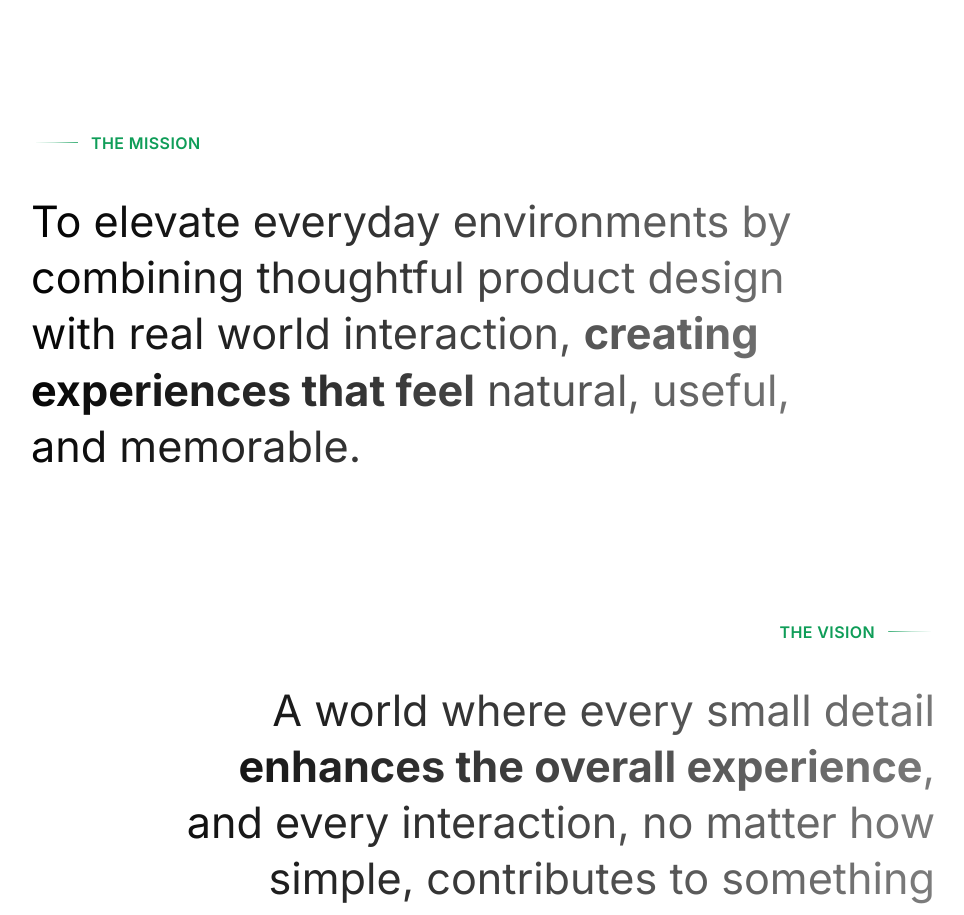
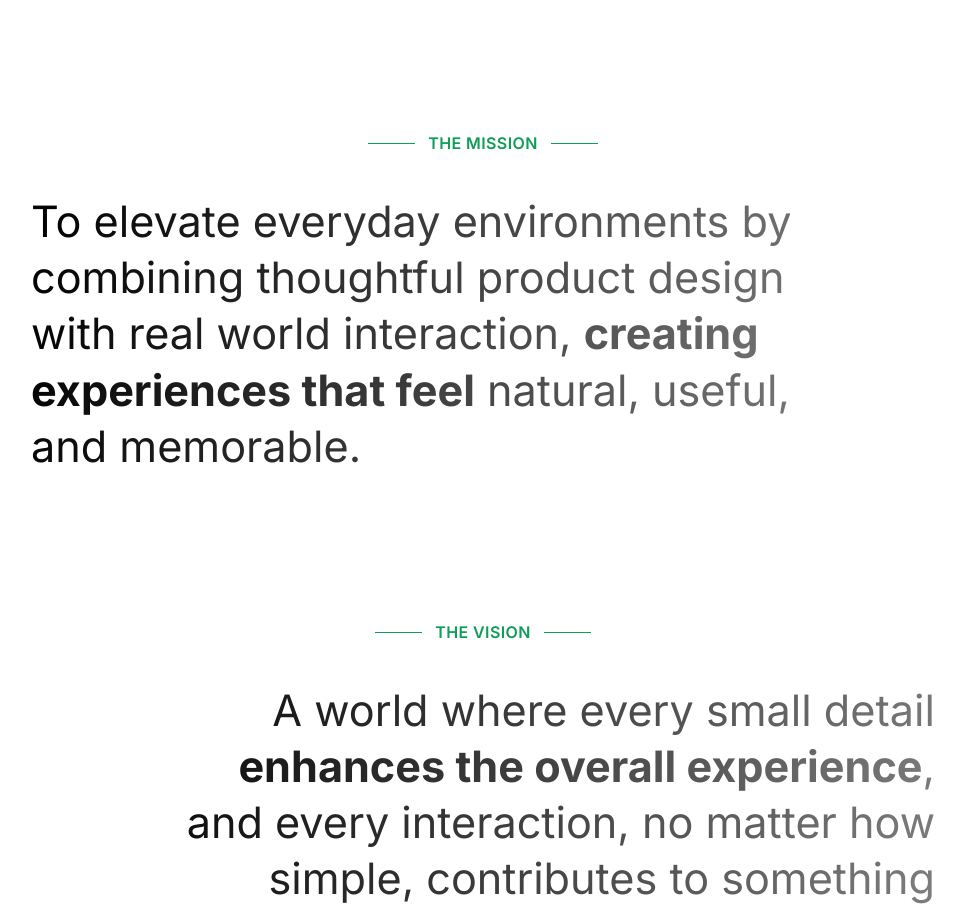
Before and after one commit to Leadgatemedia/pixtron-phase-2, a Next.js app: page /about in a window 1280 px wide. Shown: the part 2460-3375 px from the top of the page, without its empty margins (157-1121 px from the left). Built offline with nearby package versions, Linux system fonts and the light colour scheme; no server answers.

Commit message:
Match about section eyebrow styling

```diff
--- a/app/about/page.tsx
+++ b/app/about/page.tsx
@@ -1,4 +1,5 @@
 import type { Metadata } from "next";
+import type { CSSProperties } from "react";
 import Image from "next/image";
 import Link from "next/link";
 
@@ -33,6 +34,45 @@ function ArrowIcon({ src }: { src: string }) {
       className="btn-arrow-img"
       style={{ display: "block", transition: "filter 0.35s ease" }}
     />
+  );
+}
+
+function DesktopSectionEyebrow({ children }: { children: string }) {
+  const lineStyle: CSSProperties = {
+    width: 59,
+    height: 1,
+    background: "#0f9d58",
+    display: "block",
+    flexShrink: 0,
+  };
+
+  return (
+    <div
+      style={{
+        width: "100%",
+        display: "flex",
+        justifyContent: "center",
+        alignItems: "center",
+        gap: 16,
+      }}
+    >
+      <span aria-hidden="true" style={lineStyle} />
+      <p
+        style={{
+          color: "#0f9d58",
+          fontSize: 20,
+          fontWeight: 600,
+          lineHeight: "28px",
+          letterSpacing: "0.5px",
+          textTransform: "uppercase",
+          whiteSpace: "nowrap",
+          margin: 0,
+        }}
+      >
+        {children}
+      </p>
+      <span aria-hidden="true" style={lineStyle} />
+    </div>
   );
 }
 
@@ -410,25 +450,7 @@ export default function AboutPage() {
                 alignItems: "flex-start",
               }}
             >
-              <div style={{ display: "flex", gap: 16, alignItems: "center" }}>
-                <svg width="59" height="16" viewBox="0 0 59 16" fill="none" xmlns="http://www.w3.org/2000/svg" style={{ display: "block", flexShrink: 0 }}>
-                  <path d="M59 6.5C59 6.83333 59 7.16667 59 7.5C58.0167 7.49167 57.0333 7.48333 56.05 7.475C38.35 7.325 20.65 7.175 2.95 7.025C1.96667 7.01667 0.98333 7.00833 0 7C0.98333 6.99167 1.96667 6.98333 2.95 6.975C20.65 6.825 38.35 6.675 56.05 6.525C57.0333 6.51667 58.0167 6.50833 59 6.5Z" fill="#0F9D58"/>
-                </svg>
-                <p
-                  style={{
-                    color: "#0f9d58",
-                    fontSize: 20,
-                    fontWeight: 600,
-                    lineHeight: "28px",
-                    letterSpacing: "0.5px",
-                    textTransform: "uppercase",
-                    whiteSpace: "nowrap",
-                    margin: 0,
-                  }}
-                >
-                  The Mission
-                </p>
-              </div>
+              <DesktopSectionEyebrow>The Mission</DesktopSectionEyebrow>
               <div
                 className="gradient-heading"
                 style={{ fontSize: 54, fontWeight: 300, lineHeight: 1.3, width: 1034 }}
@@ -454,25 +476,7 @@ export default function AboutPage() {
                 alignItems: "flex-end",
               }}
             >
-              <div style={{ display: "flex", gap: 16, alignItems: "center" }}>
-                <p
-                  style={{
-                    color: "#0f9d58",
-                    fontSize: 20,
-                    fontWeight: 600,
-                    lineHeight: "28px",
-                    letterSpacing: "0.5px",
-                    textTransform: "uppercase",
-                    whiteSpace: "nowrap",
-                    margin: 0,
-                  }}
-                >
-                  The Vision
-                </p>
-                <svg width="59" height="16" viewBox="0 0 59 16" fill="none" xmlns="http://www.w3.org/2000/svg" style={{ display: "block", flexShrink: 0, transform: "scaleX(-1)" }}>
-                  <path d="M59 6.5C59 6.83333 59 7.16667 59 7.5C58.0167 7.49167 57.0333 7.48333 56.05 7.475C38.35 7.325 20.65 7.175 2.95 7.025C1.96667 7.01667 0.98333 7.00833 0 7C0.98333 6.99167 1.96667 6.98333 2.95 6.975C20.65 6.825 38.35 6.675 56.05 6.525C57.0333 6.51667 58.0167 6.50833 59 6.5Z" fill="#0F9D58"/>
-                </svg>
-              </div>
+              <DesktopSectionEyebrow>The Vision</DesktopSectionEyebrow>
               <div
                 className="gradient-heading"
                 style={{
```
